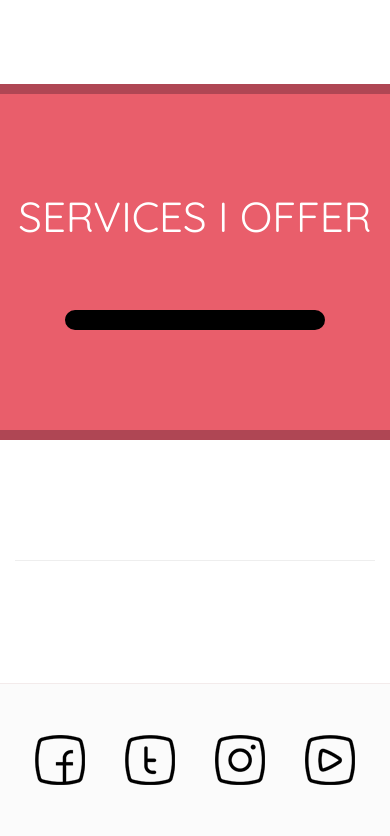
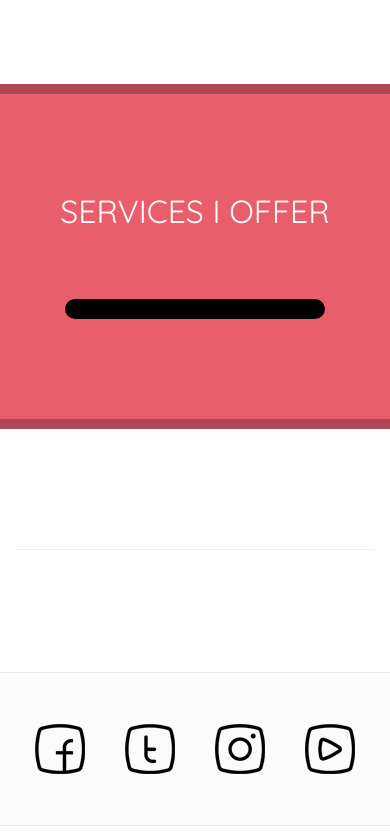
Before and after one commit to jmezzanotte/singwithsavannah, a Django app: page / in a window 390 px wide. Shown: the part 1209-2045 px from the top of the page. Run offline with Django 3.2, Linux system fonts and the light colour scheme; data that the repository does not hold is empty; some libraries are stand-ins or nearby versions.

Commit message:
Changed header sizes on mobile

```diff
--- a/static/css/mobile.css
+++ b/static/css/mobile.css
@@ -1,5 +1,14 @@
 @media only screen
   and (max-width: 600px) {
+
+    h1 {
+        font-size:32px;
+      }
+
+    h2 {
+
+      font-size: 22px;
+    }
 
     .show-nav #site-canvas {
         -webkit-transform: translateX(250px);
@@ -8,9 +17,8 @@
         transform: translate3d(250px, 0, 0);
     }
 
-
     #site-nav {
-      width: 250px;
+        width: 250px;
         height: 100%;
         position: absolute;
         top: 0;
```
